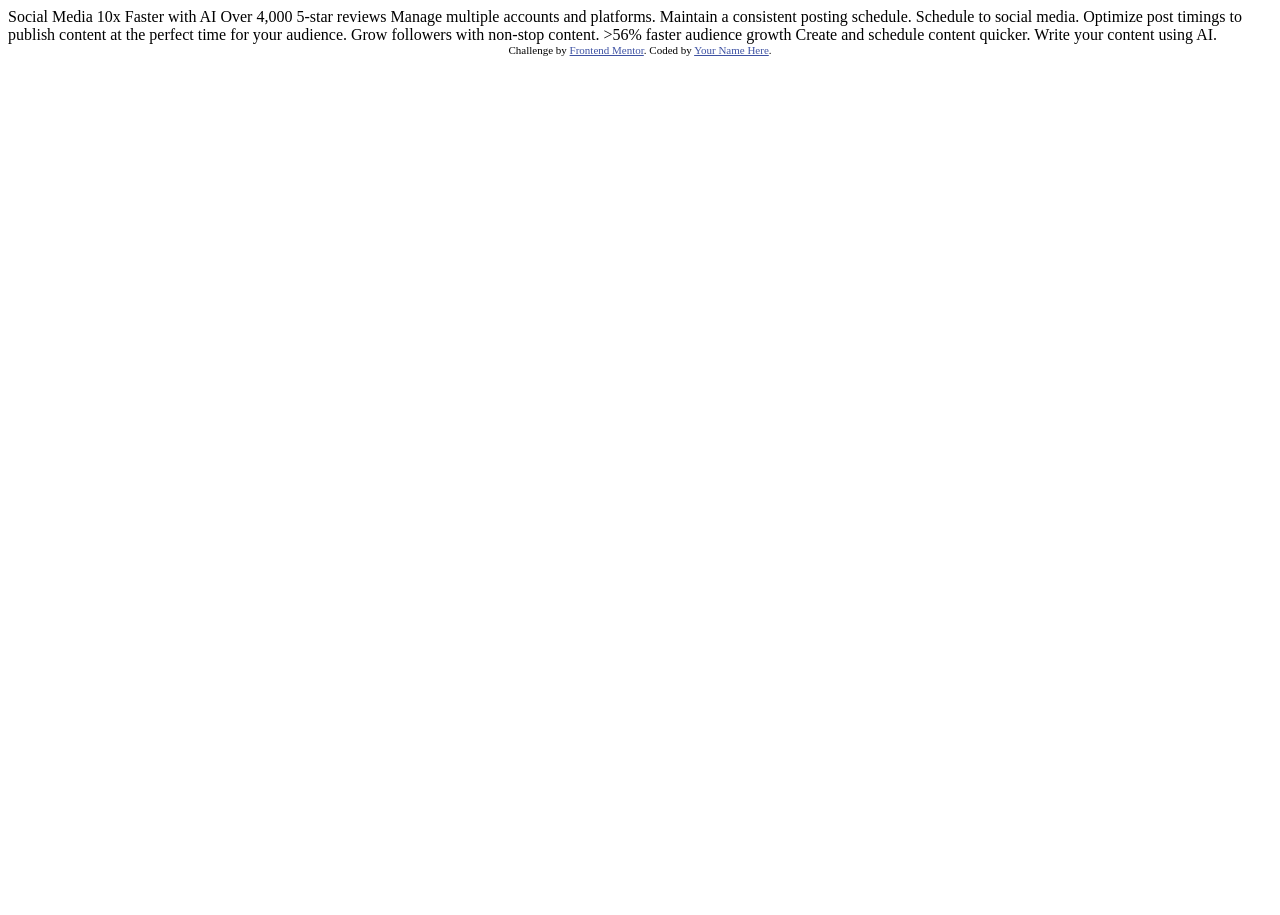
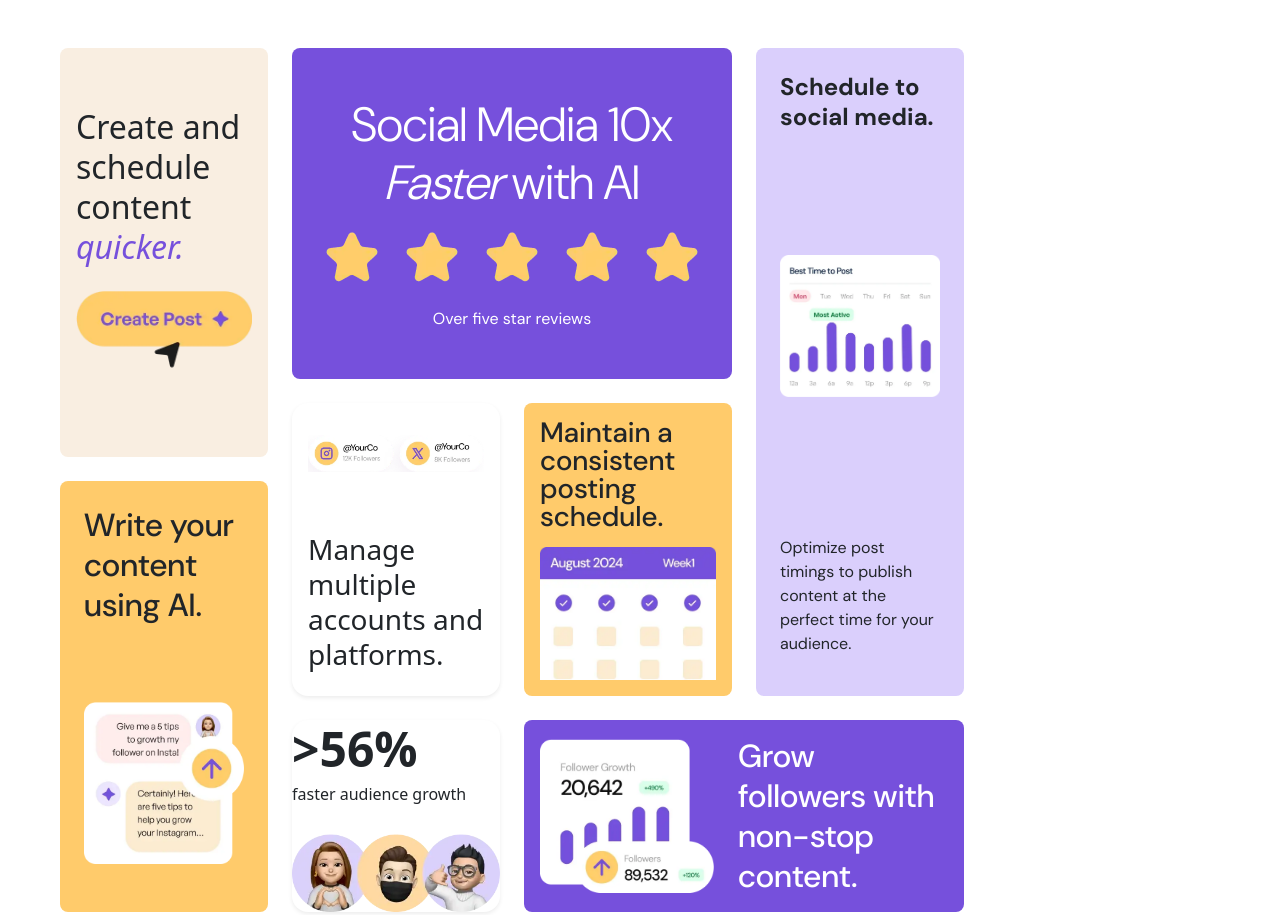
Before and after one commit to vaishalimangla/bento-grid-main-SBA3, a plain HTML site: page index.html in a window 1280 px wide. Before the commit the page ends 800 px from the top, so only its background shows below. Drawn offline with nearby package versions, Linux system fonts and the light colour scheme.

Commit message:
adding css file and few updates on index file

```diff
--- a/index.html
+++ b/index.html
@@ -1,42 +1,140 @@
 <!DOCTYPE html>
 <html lang="en">
+
 <head>
   <meta charset="UTF-8">
-  <meta name="viewport" content="width=device-width, initial-scale=1.0"> <!-- displays site properly based on user's device -->
+  <meta name="viewport" content="width=device-width, initial-scale=1.0">
+  <!-- displays site properly based on user's device -->
 
   <link rel="icon" type="image/png" sizes="32x32" href="./assets/images/favicon-32x32.png">
 
   <title>Frontend Mentor | Bento grid</title>
+  <link href="./style.css" rel="stylesheet" />
+  <!-- Feel free to remove these styles or customise in your own stylesheet 👍 -->
+  <!-- <style>
+    .attribution {
+      font-size: 0.6875rem;
+      text-align: center;
+    }
 
-  <!-- Feel free to remove these styles or customise in your own stylesheet 👍 -->
-  <style>
-    .attribution { font-size: 0.6875rem; text-align: center; }
-    .attribution a { color: hsl(228, 45%, 44%); }
-  </style>
+    .attribution a {
+      color: hsl(228, 45%, 44%);
+    }
+  </style> -->
+
+  <link href="https://cdn.jsdelivr.net/npm/bootstrap@5.1.1/dist/css/bootstrap.min.css" rel="stylesheet"
+    integrity="sha384-F3w7mX95PdgyTmZZMECAngseQB83DfGTowi0iMjiWaeVhAn4FJkqJByhZMI3AhiU" crossorigin="anonymous">
+
+  <title>foo</title>
 </head>
-<body>
 
-  Social Media 10x Faster with AI
-  Over 4,000 5-star reviews
+<body class="px-5 py-5">
 
-  Manage multiple accounts and platforms.
+  <div class="container">
+    <!-- Main 12-Column Grid -->
+    <div class="row g-4">
 
-  Maintain a consistent posting schedule.
+      <!-- LEFT COLUMN (3 cols on large screens): 2 Stacked Cards -->
+      <div class="col-lg-3 d-flex flex-column gap-4">
+        <!-- Card 1: Create and schedule -->
+        <div class="bento-card bg-bento-cream px-3 flex-fill d-flex flex-column justify-content-center">
+          <h2 class="lh-sm mt-4 mb-4">
+            Create and schedule content <span class="text-bento-purple fst-italic">quicker.</span>
+          </h2>
 
-  Schedule to social media.
-  Optimize post timings to publish content at the perfect time for your audience.
+          <img src="./assets/images/illustration-create-post.webp" class="mb-6" alt="Illustration of a person creating a post on a laptop" />
+          <div class="mb-5">  </div>
 
-  Grow followers with non-stop content.
+        </div>
 
-  >56% faster audience growth
+        <!-- Card 2: Write your content using AI -->
+        <div class="bento-card bg-bento-yellow rounded-4 p-4 flex-fill d-flex flex-column justify-content-between">
+          <h2 class="fw-semibold lh-sm mb-2 text-break">Write your content using AI.</h2>
+          <img src="./assets/images/illustration-ai-content.webp" class="mb-4" alt="Illustration of a person using AI to write content" />
+        </div>
+      </div>
 
-  Create and schedule content quicker.
+      <!-- RIGHT 9 COLUMNS: Nested Grid for Hero, Right Sidebar & Bottom Rows -->
+      <div class="col-lg-9">
+        <div class="row g-4 h-100">
 
-  Write your content using AI.
+          <!-- TOP-CENTER & MIDDLE AREA (8 of 9 cols) -->
+          <div class="col-lg-8 d-flex flex-column gap-4">
+            <!-- Hero Purple Card -->
+            <div class="bento-card bg-bento-purple text-center py-5">
+              <h1 class="display-5 text-white fw-semibold mb-3">
+                Social Media <span class="text-bento-gold">10x</span><br>
+                <span class="text-white fst-italic">Faster</span> with AI
+              </h1>
+              <img src="./assets/images/illustration-five-stars.webp" class="img-fluid mb-3" alt="Illustration of five stars" />
+              <div class="text-white fw-semibold text-break">Over five star reviews</div>
+            </div>
+            <!-- Middle Two Sub-Cards -->
+            <div class="row g-4 flex-fill">
+              <!-- Sub-Card: Manage multiple accounts -->
+              <div class="col-md-6">
+                <div class="bento-card bg-bento-white h-100 shadow-sm d-flex flex-column justify-content-between">
+                  <div class="d-flex gap-2 p-3 mt-3">
+                    <img src="./assets/images/illustration-multiple-platforms.webp" class="img-fluid" alt="Illustration of multiple platforms" />
+                  </div>
+                  <h3 class="fw-semibold lh-sm p-3 text-break">Manage multiple accounts and platforms.</h3>
+                </div>
+              </div>
 
-  <footer class="attribution">
-    Challenge by <a href="https://www.frontendmentor.io?ref=challenge">Frontend Mentor</a>.
-    Coded by <a href="#">Your Name Here</a>.
-  </footer>
+              <!-- Sub-Card: Maintain consistent schedule -->
+              <div class="col-md-6">
+                <div class="bento-card bg-bento-yellow h-100 d-flex flex-column justify-content-between p-3">
+                  <h3 class="fw-semibold lh-1 mb-3 text-break">Maintain a consistent posting schedule.</h3>
+                  <img src="./assets/images/illustration-consistent-schedule.webp" class="img-fluid" alt="Illustration of a consistent schedule" />
+                </div>
+              </div>
+            </div>
+          </div>
+
+          <!-- TOP-RIGHT TALL CARD (4 of 9 cols): Schedule to social media -->
+          <div class="col-lg-4">
+            <div class="bento-card bg-bento-lilac p-4 h-100 d-flex flex-column justify-content-between">
+              <h4 class="fw-bold lh-sm mb-3 text-break">Schedule to social media.</h4>
+              <img src="./assets/images/illustration-schedule-posts.webp" class="img-fluid mb-3" alt="Illustration of scheduling a post" />
+              <p class="fw-semibold b-0 mt-3 text-break">
+                Optimize post timings to publish content at the perfect time for your audience.
+              </p>
+            </div>
+          </div>
+
+          <!-- BOTTOM-CENTER CARD (4 of 9 cols): >56% faster audience growth -->
+          <div class="col-lg-4">
+            <div class="bento-card bg-bento-white h-100 shadow-sm d-flex flex-column justify-content-between">
+              <div>
+                <h2 class="display-5 fw-bold mb-1">&gt;56%</h2>
+                <p class="mb-4 text-break">faster audience growth</p>
+              </div>
+              <div class="d-flex gap-2">
+                <img src="./assets/images/illustration-audience-growth.webp" class="img-fluid" alt="Illustration of audience growth" />
+              </div>
+            </div>
+          </div>
+
+          <!-- BOTTOM-RIGHT WIDE CARD (8 of 9 cols): Grow followers -->
+          <div class="col-lg-8">
+            <div class="bento-card bg-bento-purple h-100 d-flex align-items-center gap-4 p-3">
+              <div>
+                <img src="./assets/images/illustration-grow-followers.webp" class="img-fluid " alt="Illustration of growth in followers" />
+              </div>
+              <div>
+                <h2 class="fw-semibold text-bento-white lh-sm mb-0 text-break">
+                  Grow followers with non-stop content.
+                </h2>
+              </div>
+            </div>
+          </div>
+
+        </div>
+      </div>
+
+    </div>
+  </div>
+
 </body>
+
 </html>
--- /dev/null
+++ b/style.css
@@ -0,0 +1,64 @@
+:root{
+  --purple-100: hsl(254, 88%, 90%);
+  --purple-500: hsl(256, 67%, 59%);
+  --yellow-100: hsl(31, 66%, 93%);
+  --yellow-500: hsl(39, 100%, 71%);
+
+  --white: hsl(0, 0%, 100%);
+  --black: hsl(0, 0%, 7%);
+}
+@font-face {
+    font-family: 'DM Sans';
+    src: url('./assets/fonts/DMSans-VariableFont_opsz,wght.ttf') format('truetype');
+}
+body {
+  font-family: 'DM Sans', sans-serif;
+  font-weight: 400;
+  width: 80vw
+}
+
+.container {
+  max-width: 1200px;
+  width: 60vw
+
+}
+
+.bg-bento-yellow{
+  background-color: var(--yellow-500);
+  border-radius: .5rem;
+  font-family: 'DM Sans', sans-serif;
+
+}
+
+.bg-bento-cream{
+  background-color: var(--yellow-100);
+  border-radius: .5rem;
+
+}
+
+.bg-bento-white{
+
+  background-color: var(--white);
+  border-radius: 1rem;
+  box-shadow: 0px 0px 5px rgba(0, 0, 0, 0.5);
+
+}
+
+.bg-bento-lilac{
+  background-color: var(--purple-100);
+  border-radius: .5rem;
+  font-family: 'DM Sans', sans-serif;
+}
+.bg-bento-purple{
+  background-color: var(--purple-500);
+  border-radius: .5rem;
+  font-family: 'DM Sans', sans-serif;
+}
+
+
+.text-bento-purple{
+  color: var(--purple-500);
+}
+.text-bento-white{
+  color: var(--white);
+}
```
